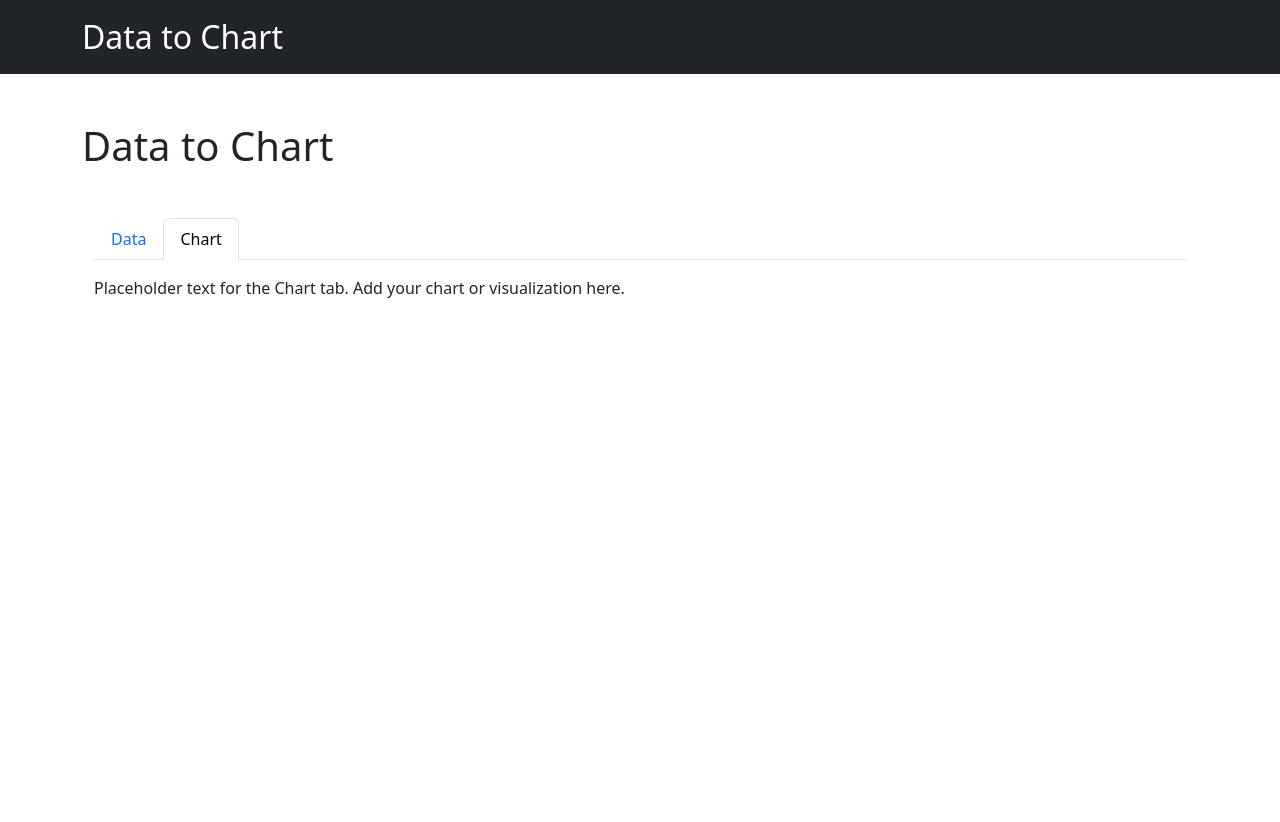
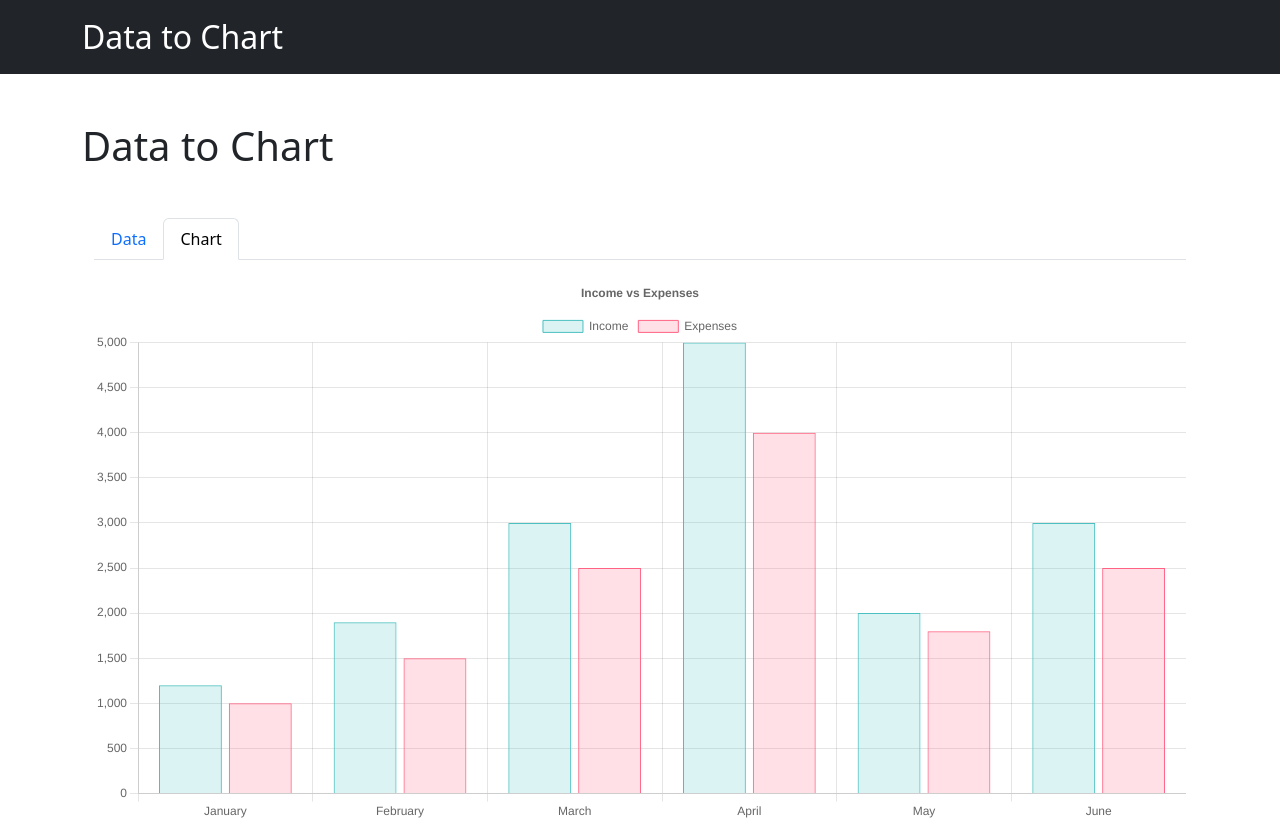
Before and after one commit to ashish-makwana87/github-copilot-ai-project, a website: page index.html in a window 1280 px wide. Both pictures are taken after a click on the tab "Chart". Before the commit the page ends 800 px from the top, so only its background shows below. Drawn offline with nearby package versions, Linux system fonts and the light colour scheme.

Commit message:
chart.js integration

```diff
--- a/index.html
+++ b/index.html
@@ -237,7 +237,7 @@
             </div>
             </div>
             <div class="tab-pane fade" id="chart" role="tabpanel" aria-labelledby="chart-tab">
-              <p>Placeholder text for the Chart tab. Add your chart or visualization here.</p>
+              <canvas id="myChart" width="400" height="200"></canvas>
             </div>
           </div>
         </div>
--- a/js/scripts.js
+++ b/js/scripts.js
@@ -1 +1,38 @@
-// This file is intentionally left blank.
+document.addEventListener("DOMContentLoaded", () => {
+  const ctx = document.getElementById("myChart").getContext("2d");
+
+  const myChart = new Chart(ctx, {
+    type: "bar", // Change to 'line', 'pie', etc., for different chart types
+    data: {
+      labels: ["January", "February", "March", "April", "May", "June"],
+      datasets: [
+        {
+          label: "Income",
+          data: [1200, 1900, 3000, 5000, 2000, 3000],
+          backgroundColor: "rgba(75, 192, 192, 0.2)",
+          borderColor: "rgba(75, 192, 192, 1)",
+          borderWidth: 1,
+        },
+        {
+          label: "Expenses",
+          data: [1000, 1500, 2500, 4000, 1800, 2500],
+          backgroundColor: "rgba(255, 99, 132, 0.2)",
+          borderColor: "rgba(255, 99, 132, 1)",
+          borderWidth: 1,
+        },
+      ],
+    },
+    options: {
+      responsive: true,
+      plugins: {
+        legend: {
+          position: "top",
+        },
+        title: {
+          display: true,
+          text: "Income vs Expenses",
+        },
+      },
+    },
+  });
+});
```
Also changed, not shown: README.md, public/g2.JPG (added).
